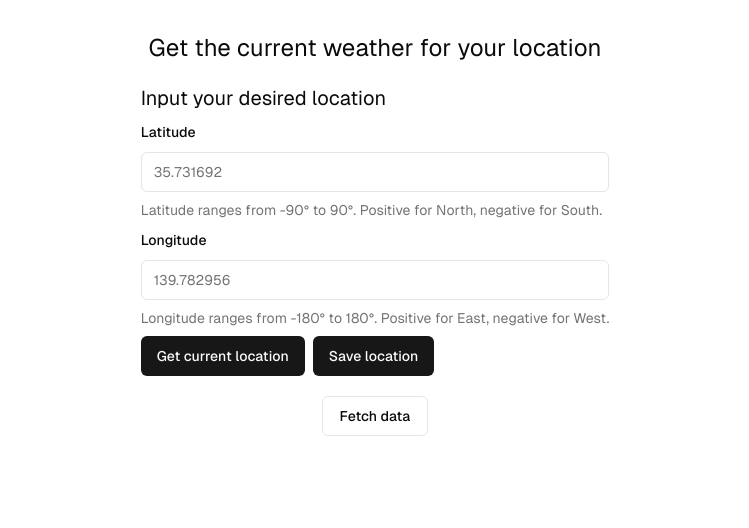
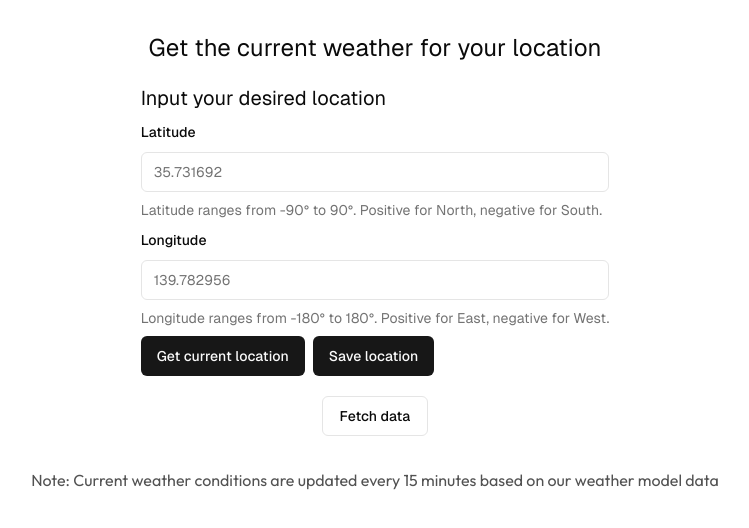
Before and after one commit to pickingname/forecast, a Next.js app: page / in a window 1280 px wide. Shown: the top 528 px of the page, without its empty margins (265-1014 px from the left). Built offline with nearby package versions, Linux system fonts and the light colour scheme.

Commit message:
feat: add notes

```diff
--- a/app/page.tsx
+++ b/app/page.tsx
@@ -7,6 +7,13 @@ export default function Home() {
       <p className="text-2xl pb-5">Get the current weather for your location</p>
       <GetLocation />
       <FetchAndDisplayData />
+      <div>
+        {/* NOTE: loads this note and warning with the font so the font is loaded and cached first before the weather data is fetched */}
+        <p className="text-center text-neutral-600 pt-8 font-outfit">
+          Note: Current weather conditions are updated every 15 minutes based on
+          our weather model data
+        </p>
+      </div>
     </div>
   );
 }
```
